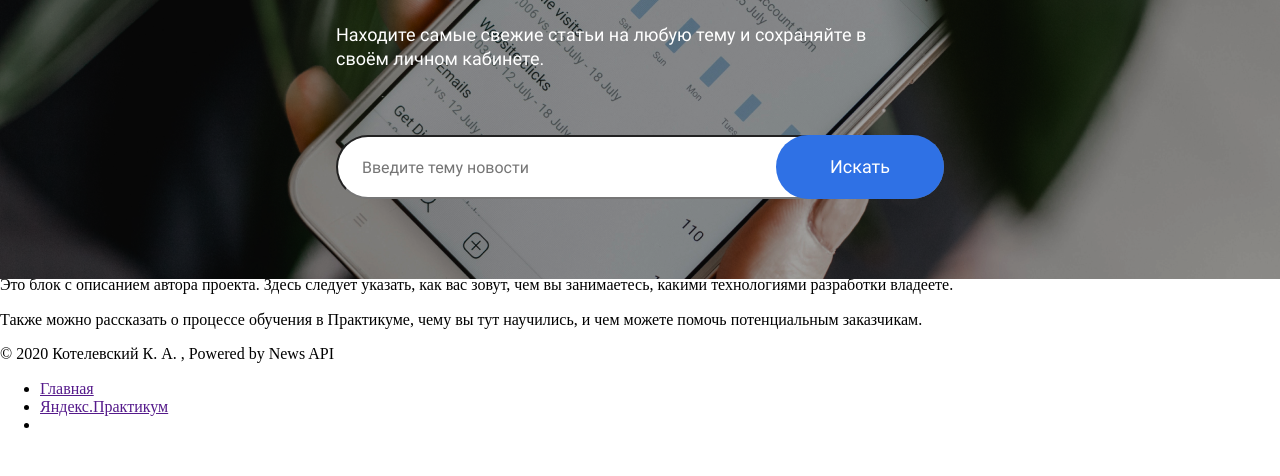
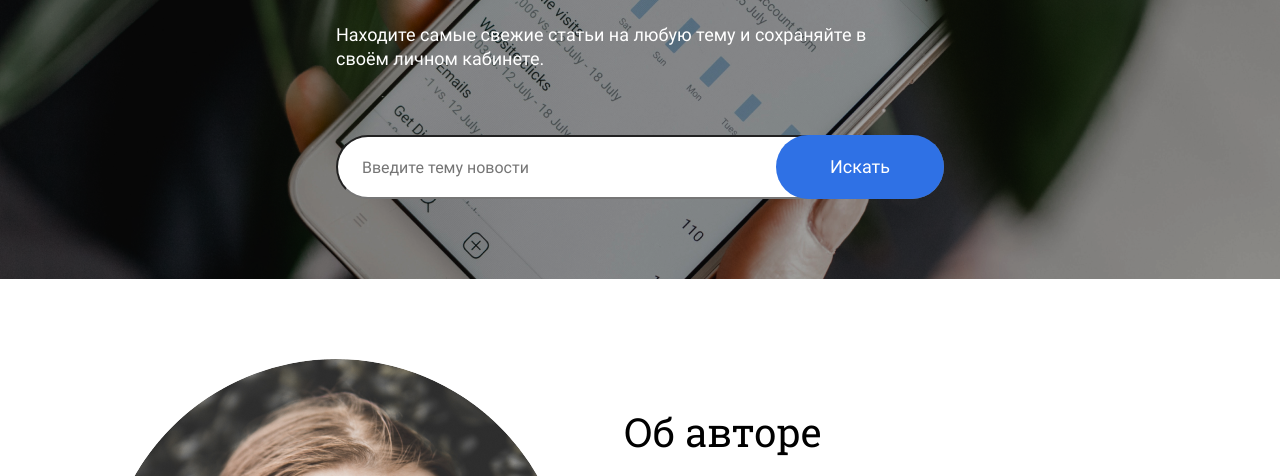
Before and after one commit to yixellet/news-explorer-front, a website built with webpack: page src/index.html in a window 1280 px wide. Shown: the part 297-773 px from the top of the page. Built offline with nearby package versions, Linux system fonts and the light colour scheme.

Commit message:
Сверстаны секции about и footer для наибольшего разрешения

```diff
--- /dev/null
+++ b/src/blocks/about/__photo/about__photo.css
@@ -0,0 +1,6 @@
+.about__photo {
+  max-width: 464px;
+  height: auto;
+  border-radius: 1000px;
+  margin-right: 56px;
+}
--- /dev/null
+++ b/src/blocks/about/about.css
@@ -0,0 +1,10 @@
+@import url('./__photo/about__photo.css');
+
+.about {
+  max-width: 1440px;
+  margin: auto;
+  display: flex;
+  padding: 80px 104px;
+  justify-content: flex-start;
+  align-items: flex-start;
+}
--- /dev/null
+++ b/src/blocks/footer/__copyright/footer__copyright.css
@@ -0,0 +1,7 @@
+.footer__copyright {
+  font-family: "Roboto Regular";
+  font-weight: 400;
+  font-size: 16px;
+  color: #b6bcbf;
+
+}
--- /dev/null
+++ b/src/blocks/footer/__link/footer__link.css
@@ -0,0 +1,7 @@
+.footer__link {
+  font-family: "Roboto Regular";
+  font-weight: 400;
+  font-size: 18px;
+  text-decoration: none;
+  color: #000;
+}
--- /dev/null
+++ b/src/blocks/footer/__links-item/footer__links-item.css
@@ -0,0 +1,4 @@
+.footer__links-item {
+  list-style-type: none;
+  margin-left: 30px;
+}
--- /dev/null
+++ b/src/blocks/footer/__links/footer__links.css
@@ -0,0 +1,4 @@
+.footer__links {
+  display: flex;
+  padding: 0;
+}
--- /dev/null
+++ b/src/blocks/footer/footer.css
@@ -0,0 +1,16 @@
+@import url('./__copyright/footer__copyright.css');
+@import url('./__links/footer__links.css');
+@import url('./__links-item/footer__links-item.css');
+@import url('./__link/footer__link.css');
+
+.footer {
+  display: flex;
+  justify-content: space-between;
+  align-items: center;
+  max-width: 1440px;
+  height: 80px;
+  margin-left: auto;
+  margin-right: auto;
+  padding-right: 104px;
+  padding-left: 104px;
+}
--- /dev/null
+++ b/src/blocks/info/__biography/info__biography.css
@@ -0,0 +1,9 @@
+.info__biography {
+  max-width: 600px;
+  margin-top: 0;
+  margin-bottom: 30px;
+  font-family: "Roboto Regular";
+  font-size: 18px;
+  font-weight: 400;
+  line-height: 24px;
+}
--- /dev/null
+++ b/src/blocks/info/__title/info__title.css
@@ -0,0 +1,8 @@
+.info__title {
+  font-family: "Roboto Slab";
+  font-size: 40px;
+  line-height: 46px;
+  font-weight: 400;
+  margin-top: 0;
+  margin-bottom: 24px;
+}
--- /dev/null
+++ b/src/blocks/info/info.css
@@ -0,0 +1,9 @@
+@import url('./__title/info__title.css');
+@import url('./__biography/info__biography.css');
+
+.info {
+  margin-top: 50px;
+  display: flex;
+  flex-direction: column;
+  justify-content: flex-start;
+}
--- a/src/blocks/lead/lead.css
+++ b/src/blocks/lead/lead.css
@@ -10,6 +10,7 @@
   left: 0;
   max-width: 1440px;
   margin: auto;
+  padding-bottom: 80px;
   display: flex;
   justify-content: space-between;
   align-items: center;
--- a/src/index.html
+++ b/src/index.html
@@ -41,7 +41,7 @@
                 </div>
             </section>
             <section class="about">
-                <img src="" alt="Фото автора проекта" class="photo">
+                <img src="<%=require('./images/image-03.png').default%>" alt="Фото автора проекта" class="about__photo">
                 <div class="info">
                     <h3 class="info__title">Об авторе</h3>
                     <p class="info__biography">Это блок с описанием автора проекта.
@@ -53,17 +53,22 @@
             </section>
         </main>
         <footer class="footer">
-            <div class="copyright">&copy; 2020 Котелевский К. А. , Powered by News API</div>
-            <ul class="links">
-                <li class="links__item">
-                    <a href="" class="links__link">Главная</a>
+            <div class="footer__copyright">&copy; 2020 Котелевский К. А., Powered by News API</div>
+            <ul class="footer__links">
+                <li class="footer__links-item">
+                    <a href="" class="footer__link">Главная</a>
                 </li>
-                <li class="links__item">
-                    <a href="" class="links__link">Яндекс.Практикум</a>
+                <li class="footer__links-item">
+                    <a href="" class="footer__link">Яндекс.Практикум</a>
                 </li>
-                <li class="links__item">
-                    <a href="" class="links__link">
-                        <img src="" alt="" class="links__social">
+                <li class="footer__links-item">
+                    <a href="https://github.com/yixellet" class="footer__link" target="blank">
+                        <img src="<%=require('./images/github.svg').default%>" alt="" class="footer__links-social">
+                    </a>
+                </li>
+                <li class="footer__links-item">
+                    <a href="https://vk.com/id27152544" class="footer__link" target="blank">
+                        <img src="<%=require('./images/vk_icon_135042.svg').default%>" alt="" class="footer__links-social">
                     </a>
                 </li>
             </ul>
--- a/src/pages/index.css
+++ b/src/pages/index.css
@@ -3,6 +3,9 @@
 @import url(../blocks/header/header.css);
 @import url(../blocks/lead/lead.css);
 @import url(../blocks/searchbar/searchbar.css);
+@import url(../blocks/about/about.css);
+@import url(../blocks/info/info.css);
+@import url(../blocks/footer/footer.css);
 
 .root {
   -moz-osx-font-smoothing: grayscale;
```
Also changed, not shown: src/images/github.svg (added), src/images/image-03.png (added), src/images/vk_icon_135042.svg (added).
